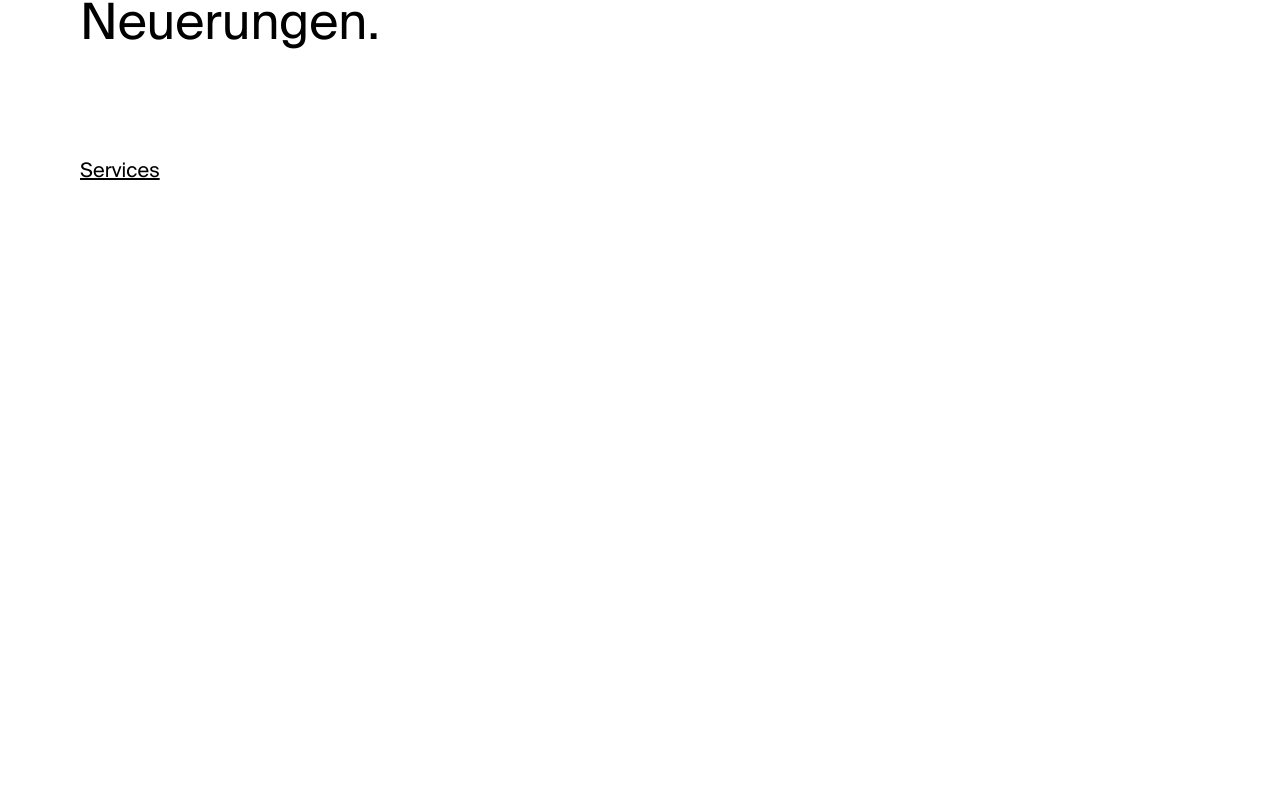
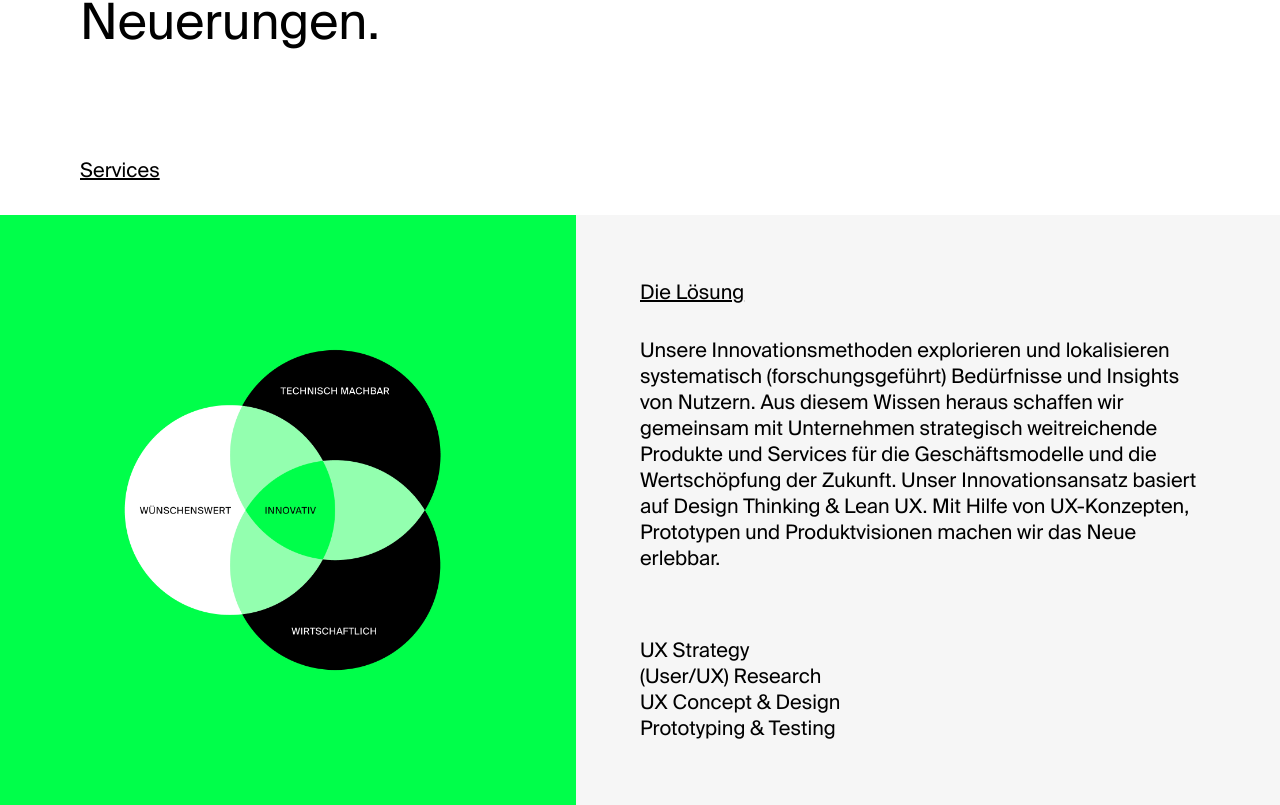
Before and after one commit to marcuszierke/jorabbit, a React (Create React App) app: page / in a window 1280 px wide. Shown: the part 1346-2151 px from the top of the page. Before the commit the page ends 1561 px from the top, so only its background shows below. Built offline with nearby package versions, Linux system fonts and the light colour scheme.

Commit message:
fedadt: Solution added | mz

```diff
--- a/src/App.tsx
+++ b/src/App.tsx
@@ -1,10 +1,11 @@
-import { NavBar, Hero, Services } from './components';
+import { NavBar, Hero, Services, Solution } from './components';
 
 const App = () => (
 	<>
 		<NavBar />
 		<Hero />
 		<Services />
+		<Solution />
 	</>
 );
 
--- /dev/null
+++ b/src/components/Solution.tsx
@@ -0,0 +1,24 @@
+import graphic from '../assets/graphic.png';
+import { useTranslation } from 'react-i18next';
+
+export const Solution = () => {
+	const { t } = useTranslation();
+
+	return (
+		<div className='solution'>
+			<div className='graphic'>
+				<img src={graphic} alt='graphic' />
+			</div>
+			<div className='info'>
+				<div className='title'>{t('solution.title')}</div>
+				<div className='text'>{t('solution.text')}</div>
+				<ul>
+					<li>{t('solution.strategy')}</li>
+					<li>{t('solution.research')}</li>
+					<li>{t('solution.design')}</li>
+					<li>{t('solution.testing')}</li>
+				</ul>
+			</div>
+		</div>
+	);
+};
--- a/src/components/index.ts
+++ b/src/components/index.ts
@@ -3,3 +3,4 @@ export * from './Headline';
 export * from './Hero';
 export * from './NavBar';
 export * from './Services';
+export * from './Solution';
--- a/src/locales/de/translation.json
+++ b/src/locales/de/translation.json
@@ -1,4 +1,21 @@
 {
-	"heroTitle": "Spotting deine Mudda",
-	"footer": { "imprint": "Impressum", "policy": "Datenschutz" }
+	"hero": {
+		"title": "Spotting the future",
+		"text": "Wir sind ein Beratungsstudio zur Innovation & UX Entwicklung digitaler Produkte und Services für die Kundenbedürfnisse von morgen."
+	},
+	"services": {
+		"title": "Die Challenge",
+		"text": "Innovations-Prozesse in Konzernen sind häufig ineffizient und springen im Ergebnis zu kurz. Zu viel Fokus auf das Produkt. Zu wenig Orientierung am Nutzerbedürfnis - so entstehen Weiterentwicklungen. Aber nicht bahnbrechende Neuerungen.",
+		"link": "Services"
+	},
+	"solution": {
+		"title": "Die Lösung",
+		"text": "Unsere Innovationsmethoden explorieren und lokalisieren systematisch (forschungsgeführt) Bedürfnisse und Insights von Nutzern. Aus diesem Wissen heraus schaffen wir gemeinsam mit Unternehmen strategisch weitreichende Produkte und Services für die Geschäftsmodelle und die Wertschöpfung der Zukunft. Unser Innovationsansatz basiert auf Design Thinking & Lean UX. Mit Hilfe von UX-Konzepten, Prototypen und Produktvisionen machen wir das Neue erlebbar.",
+		"graphic": "Lösungszyklus",
+		"strategy": "UX Strategy",
+		"research": "(User/UX) Research",
+		"design": "UX Concept & Design",
+		"testing": "Prototyping & Testing"
+	},
+	"footer": { "imprint": "Imprint", "policy": "Privacy Policy" }
 }
--- a/src/locales/en/translation.json
+++ b/src/locales/en/translation.json
@@ -8,5 +8,14 @@
 		"text": "Innovations-Prozesse in Konzernen sind häufig ineffizient und springen im Ergebnis zu kurz. Zu viel Fokus auf das Produkt. Zu wenig Orientierung am Nutzerbedürfnis - so entstehen Weiterentwicklungen. Aber nicht bahnbrechende Neuerungen.",
 		"link": "Services"
 	},
+	"solution": {
+		"title": "Die Lösung",
+		"text": "Unsere Innovationsmethoden explorieren und lokalisieren systematisch (forschungsgeführt) Bedürfnisse und Insights von Nutzern. Aus diesem Wissen heraus schaffen wir gemeinsam mit Unternehmen strategisch weitreichende Produkte und Services für die Geschäftsmodelle und die Wertschöpfung der Zukunft. Unser Innovationsansatz basiert auf Design Thinking & Lean UX. Mit Hilfe von UX-Konzepten, Prototypen und Produktvisionen machen wir das Neue erlebbar.",
+		"graphic": "Lösungszyklus",
+		"strategy": "UX Strategy",
+		"research": "(User/UX) Research",
+		"design": "UX Concept & Design",
+		"testing": "Prototyping & Testing"
+	},
 	"footer": { "imprint": "Imprint", "policy": "Privacy Policy" }
 }
--- a/src/styles/_app.scss
+++ b/src/styles/_app.scss
@@ -7,7 +7,8 @@ body {
 	font-weight: $normalFontWeight;
 	font-size: $defaultFontSize;
 	line-height: $defaultLineHeight;
-	max-width: $maxWidth;
+	word-break: word-break;
+	// max-width: $maxWidth;
 	color: $defaultFontColor;
 	scroll-behavior: smooth;
 	box-sizing: border-box;
--- /dev/null
+++ b/src/styles/_solution.scss
@@ -0,0 +1,48 @@
+.solution {
+	display: flex;
+	width: 100%;
+	// align-items: stretch;
+
+	.graphic {
+		flex: 1;
+		background-color: $highlightColor;
+		margin: 0;
+		display: flex;
+		justify-content: center;
+		align-items: center;
+
+		img {
+			width: 100%;
+			justify-content: center;
+		}
+	}
+
+	.info {
+		flex: 1;
+		background-color: $greyBackgroundColor;
+		padding: 4rem;
+
+		.title {
+			text-decoration: underline;
+		}
+
+		.text {
+			margin: 2rem 0 4.125rem;
+			max-width: $textContainerMaxWidth;
+		}
+	}
+
+	ul {
+		list-style: none;
+		padding: 0;
+		margin: 0;
+	}
+
+	@media screen and (max-width: $mobileWidth) {
+		flex-direction: column;
+
+		.info {
+			padding: 2rem $defaultMobilePadding;
+		}
+	}
+}
--- a/src/styles/_variables.scss
+++ b/src/styles/_variables.scss
@@ -1,20 +1,22 @@
 // COLORS
 $defaultFontColor: #000;
 $highlightColor: #00ff4a;
+$greyBackgroundColor: #f6f6f6;
 
 // DIMENSIONS
-$maxWidth: 146.375rem; // 2342
+$maxWidth: 146.375rem; // 2342px
 $mobileWidth: 30rem; // 380px @jona
 
 // FONT
 $normalFontWeight: 400;
-$defaultFontSize: 1.25rem; // 20
-$defaultLineHeight: 1.625rem; // 26
+$defaultFontSize: 1.25rem; // 20px
+$defaultLineHeight: 1.625rem; // 26px
+$textContainerMaxWidth: 40rem; // 640px
 
 // STYLING
 $defaultTransition: 0.2s all ease-in-out;
 $defaultGap: 6.5625rem; // 105px
 $defaultPadding: 5rem; // 80px
-$defaultMobilePadding: 1.125rem; // 18px
+$defaultMobilePadding: 1rem; // 16px
 
 // TODO: all hover + accessibility
--- a/src/styles/index.scss
+++ b/src/styles/index.scss
@@ -5,6 +5,7 @@
 @import './hero';
 @import './navbar';
 @import './services';
+@import './solution';
 
 @font-face {
 	font-family: 'Suisse';
```
Also changed, not shown: src/assets/graphic.png (added).
